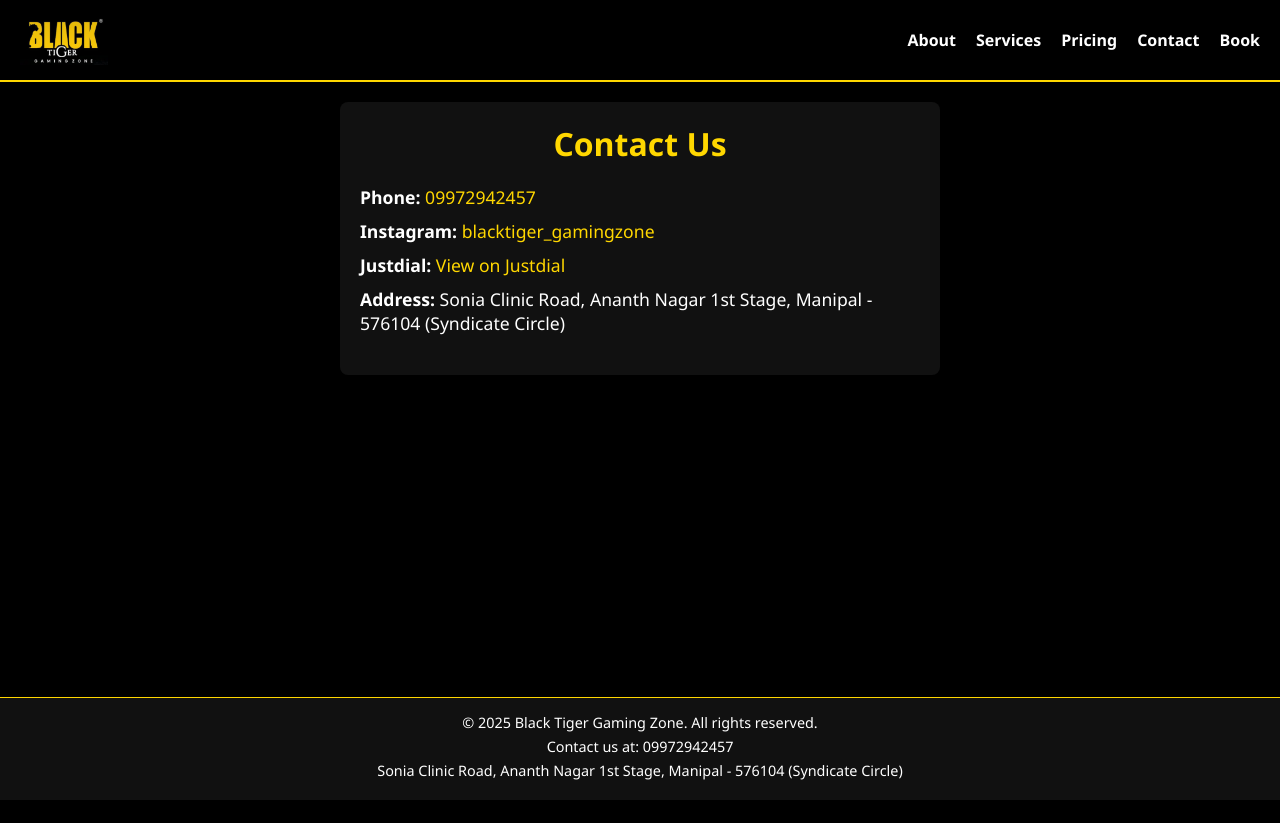
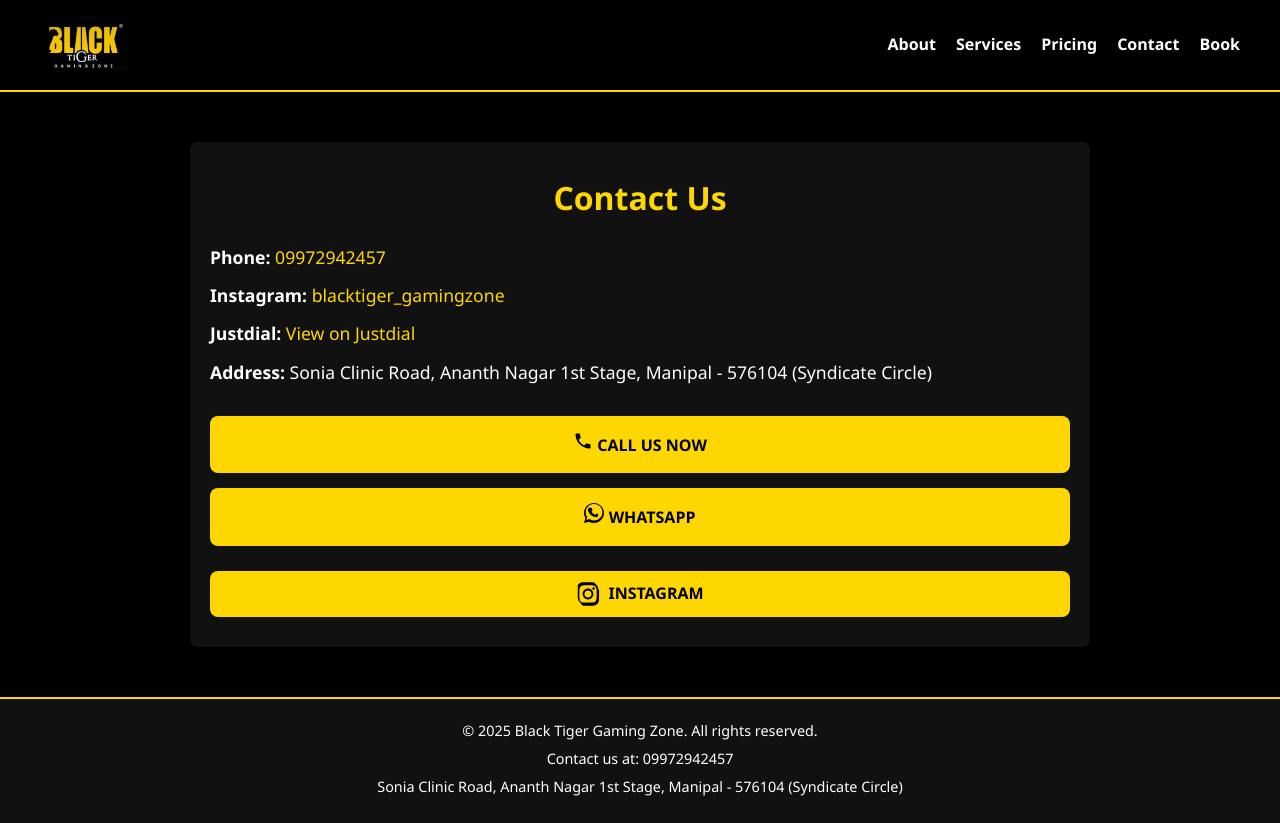
Before and after one commit to TANISHHH01/BTGZW, a plain HTML site: page BTGW/contact.html in a window 1280 px wide. Before the commit the page ends 800 px from the top, so only its background shows below. Drawn offline with Linux system fonts and the light colour scheme.

Commit message:
Update contact.html

```diff
--- a/BTGW/contact.html
+++ b/BTGW/contact.html
@@ -22,9 +22,7 @@
       background-color: var(--bg-color);
       color: var(--text-color);
       font-family: 'Segoe UI', Tahoma, Geneva, Verdana, sans-serif;
-            display: flex;
-            flex-direction: column;
-            min-height: 100vh;
+      line-height: 1.6;
     }
 
     header {
@@ -49,15 +47,14 @@
     nav ul {
       list-style: none;
       display: flex;
-            gap: 10px;
-            padding: 0;
+      gap: 15px;
     }
 
     nav a {
       color: var(--text-color);
       text-decoration: none;
       font-weight: bold;
-            font-size: 0.8rem;
+      font-size: 0.9rem;
     }
 
     nav a:hover {
@@ -65,15 +62,14 @@
     }
 
     main {
-            flex: 1;
       padding: 20px;
+      max-width: 960px;
+      margin: 20px auto;
     }
 
     .contact-container {
-            max-width: 600px;
-            margin: 0 auto;
       background-color: var(--secondary-bg);
-            padding: 20px;
+      padding: 30px 20px;
       border-radius: 8px;
     }
 
@@ -81,15 +77,12 @@
       text-align: center;
       color: var(--accent-color);
       margin-bottom: 20px;
-        }
-
-        .contact-info {
-            margin-bottom: 20px;
+      font-size: 1.8rem;
     }
 
     .contact-info p {
       margin: 10px 0;
-            font-size: 1rem;
+      font-size: 1.1rem;
     }
 
     .contact-info a {
@@ -101,20 +94,50 @@
       text-decoration: underline;
     }
 
+    .contact-buttons {
+      margin-top: 30px;
+      display: flex;
+      flex-direction: column;
+      gap: 15px;
+    }
+
+    .contact-buttons a {
+      display: inline-block;
+      width: 100%;
+      background-color: var(--accent-color);
+      color: #000;
+      padding: 15px 20px;
+      text-align: center;
+      font-weight: bold;
+      text-decoration: none;
+      border-radius: 8px;
+      font-size: 1rem;
+      transition: background-color 0.3s ease;
+    }
+
+    .contact-buttons a:hover {
+      background-color: #e6c200;
+    }
+
     footer {
       background-color: var(--secondary-bg);
       color: var(--text-color);
-            padding: 10px 15px;
+      padding: 15px 20px;
       text-align: center;
-            border-top: 1px solid var(--accent-color);
-            font-size: 0.7rem;
+      border-top: 2px solid var(--accent-color);
+      font-size: 0.8rem;
+      margin-top: 20px;
     }
 
     footer p {
-            margin-bottom: 3px;
+      margin-bottom: 5px;
     }
 
     @media (min-width: 768px) {
+      header {
+        padding: 20px 40px;
+      }
+
       .logo img {
         height: 50px;
       }
@@ -127,6 +150,10 @@
         font-size: 1rem;
       }
 
+      main {
+        padding: 30px;
+      }
+
       .contact-container h1 {
         font-size: 2rem;
       }
@@ -136,12 +163,8 @@
       }
 
       footer {
-                padding: 15px 20px;
+        padding: 20px 40px;
         font-size: 0.9rem;
-            }
-
-            footer p {
-                margin-bottom: 5px;
       }
     }
   </style>
@@ -150,7 +173,7 @@
   <header>
     <div class="logo">
       <a href="../index.html">
-                <img src="../IMG/logo.png" alt="Black Tiger Logo">
+        <img src="../IMG/logo.png" alt="Black Tiger Gaming Zone logo">
       </a>
     </div>
     <nav>
@@ -173,7 +196,32 @@
         <p><strong>Justdial:</strong> <a href="https://www.justdial.com/Manipal/Black-Tiger-Gaming-Zone-Syndicate-Circle-Ananth-Nagar-1st-Stage/0820PX820-X820-240419003528-M5T2_BZDET" target="_blank">View on Justdial</a></p>
         <p><strong>Address:</strong> Sonia Clinic Road, Ananth Nagar 1st Stage, Manipal - 576104 (Syndicate Circle)</p>
       </div>
+
+      <!-- Contact Buttons -->
+<div class="contact-buttons">
+  <a href="tel:+919663285653">
+    <svg xmlns="http://www.w3.org/2000/svg" viewBox="0 0 24 24" fill="black" width="20" height="20">
+      <path d="M6.62 10.79a15.464 15.464 0 0 0 6.59 6.59l2.2-2.2a1 1 0 0 1 1-.24c1.12.37 2.33.57 3.59.57a1 1 0 0 1 1 1V20a1 1 0 0 1-1 1c-9.39 0-17-7.61-17-17a1 1 0 0 1 1-1h3.5a1 1 0 0 1 1 1c0 1.26.2 2.47.57 3.59a1 1 0 0 1-.24 1l-2.21 2.2z"/>
+    </svg>
+    CALL US NOW
+  </a>
+
+  <a href="https://web.whatsapp.com/send?phone=919663285653&text=Hi,%20I%20Found%20your%20business%20on%20Justdial" target="_blank">
+    <svg xmlns="http://www.w3.org/2000/svg" fill="black" viewBox="0 0 24 24" width="20" height="20">
+      <path d="M20.52 3.48A11.92 11.92 0 0 0 12 0C5.37 0 .02 5.34.02 11.95c0 2.11.55 4.17 1.6 5.99L0 24l6.2-1.61a11.92 11.92 0 0 0 5.8 1.49c6.63 0 12-5.35 12-11.95a11.91 11.91 0 0 0-3.48-8.45zm-8.52 17.5c-1.8 0-3.57-.49-5.1-1.42l-.37-.22-3.68.96.98-3.58-.24-.37a9.9 9.9 0 0 1-1.56-5.32c0-5.49 4.47-9.95 10-9.95a10 10 0 0 1 10 9.95c0 5.48-4.47 9.95-10 9.95zm5.55-7.42c-.3-.15-1.76-.86-2.03-.96-.27-.1-.47-.15-.67.15-.2.3-.77.96-.94 1.15-.17.2-.34.22-.63.07-.3-.15-1.26-.47-2.4-1.5-.89-.8-1.49-1.78-1.66-2.07-.17-.3-.02-.45.13-.6.14-.14.3-.35.45-.52.15-.17.2-.3.3-.5.1-.2.05-.37-.03-.52-.07-.15-.66-1.59-.91-2.18-.24-.6-.49-.5-.67-.5H6.6c-.2 0-.52.07-.8.37-.27.3-1.06 1.04-1.06 2.53s1.08 2.94 1.23 3.14c.15.2 2.14 3.28 5.2 4.6.73.31 1.3.49 1.75.62.73.23 1.4.2 1.93.12.59-.09 1.76-.72 2.01-1.42.25-.7.25-1.29.18-1.42-.07-.13-.27-.2-.56-.34z"/>
+    </svg>
+    WHATSAPP
+  </a>
+<a href="https://www.instagram.com/blacktiger_gamingzone/" target="_blank" style="display: flex; align-items: center; justify-content: center; background-color: var(--accent-color); color: black; text-decoration: none; padding: 10px; border-radius: 8px; width: 100%; margin-top: 10px; font-weight: bold; gap: 8px;">
+  <svg width="24" height="24" viewBox="0 0 448 512" fill="black" xmlns="http://www.w3.org/2000/svg">
+    <path d="M224.1 141c-63.6 0-115 51.4-115 115 0 63.6 51.4 115 115 115 63.6 0 115-51.4 115-115 0-63.6-51.4-115-115-115zm0 190.5c-41.7 0-75.5-33.8-75.5-75.5s33.8-75.5 75.5-75.5 75.5 33.8 75.5 75.5-33.8 75.5-75.5 75.5zm146.4-194.3c0 14.9-12 26.9-26.9 26.9-14.9 0-26.9-12-26.9-26.9s12-26.9 26.9-26.9c14.9 0 26.9 12 26.9 26.9zm76.1 27.2c-1.7-35.7-9.9-67.3-36.2-93.5S365.7 8.7 330 7C292.3 5.1 155.7 5.1 118 7 82.3 8.7 50.7 16.9 24.5 43.1S8.7 82.3 7 118c-1.9 37.7-1.9 174.3 0 212 1.7 35.7 9.9 67.3 36.2 93.5S82.3 503.3 118 505c37.7 1.9 174.3 1.9 212 0 35.7-1.7 67.3-9.9 93.5-36.2s34.5-57.8 36.2-93.5c1.9-37.7 1.9-174.3 0-212zM398.8 388c-7.8 19.6-22.9 34.7-42.5 42.5-29.5 11.7-99.5 9-132.3 9s-102.7 2.6-132.3-9c-19.6-7.8-34.7-22.9-42.5-42.5-11.7-29.5-9-99.5-9-132.3s-2.6-102.7 9-132.3c7.8-19.6 22.9-34.7 42.5-42.5 29.5-11.7 99.5-9 132.3-9s102.7-2.6 132.3 9c19.6 7.8 34.7 22.9 42.5 42.5 11.7 29.5 9 99.5 9 132.3s2.6 102.7-9 132.3z"/>
+  </svg>
+  INSTAGRAM
+</a>
+
+
 </div>
+
   </main>
 
   <footer>
```
Lines whose indentation alone changed are shown as unchanged.
